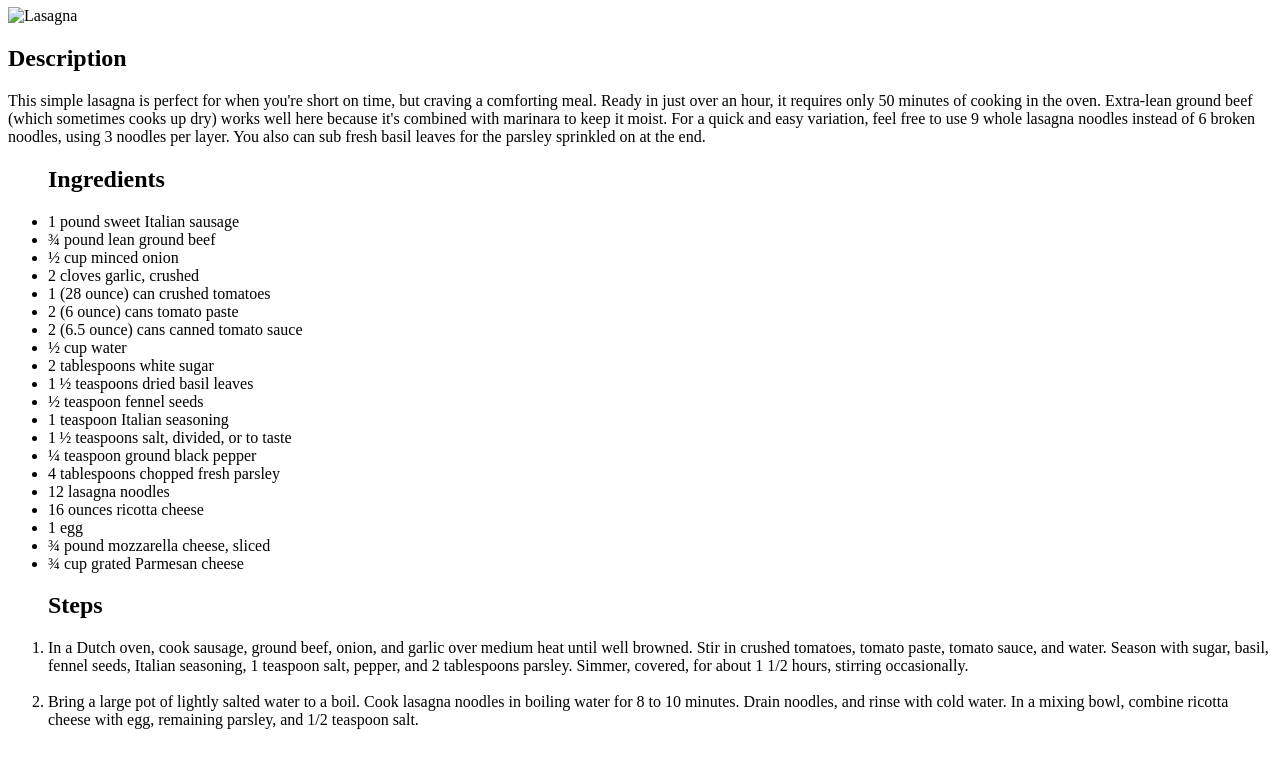
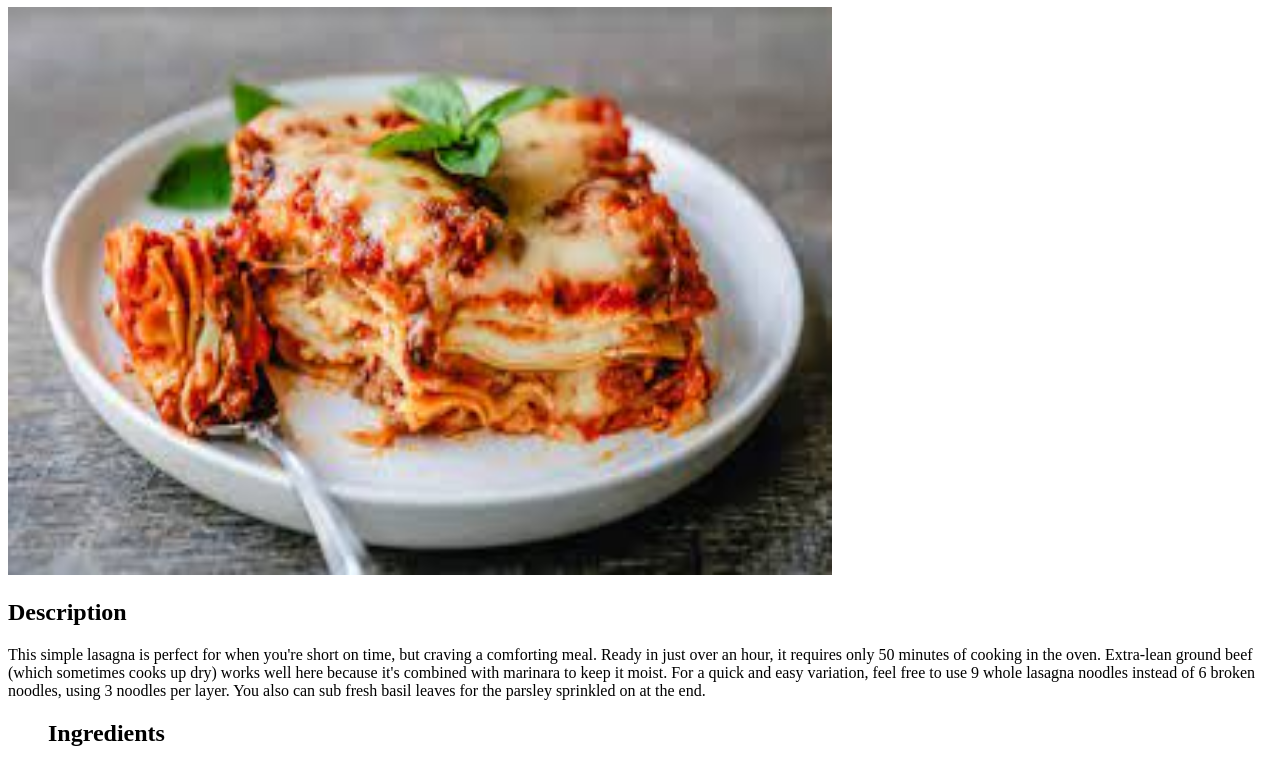
Before and after one commit to temizeloguz/Odin-Projects, a plain HTML site: page recipes/lasagna.html in a window 1280 px wide. Shown: the part 99-861 px from the top of the page. Drawn offline with Linux system fonts and the light colour scheme.

Commit message:
update
update

```diff
--- a/recipes/lasagna.html
+++ b/recipes/lasagna.html
@@ -10,7 +10,7 @@
 
     <a href="/index.html">Homepage</a>
     <h1>Lasagna</h1>
-    <img src="./img/lasagna.jpg" alt="Lasagna" width=" 824" height ="568">
+    <img src="/img/lasagna.jpg" alt="Lasagna" width=" 824" height ="568">
 
     <h2>Description </h2>
     <p>This simple lasagna is perfect for when you're short on time, but craving a comforting meal. Ready in just over an hour, it requires only 50 minutes of cooking in the oven.
```
